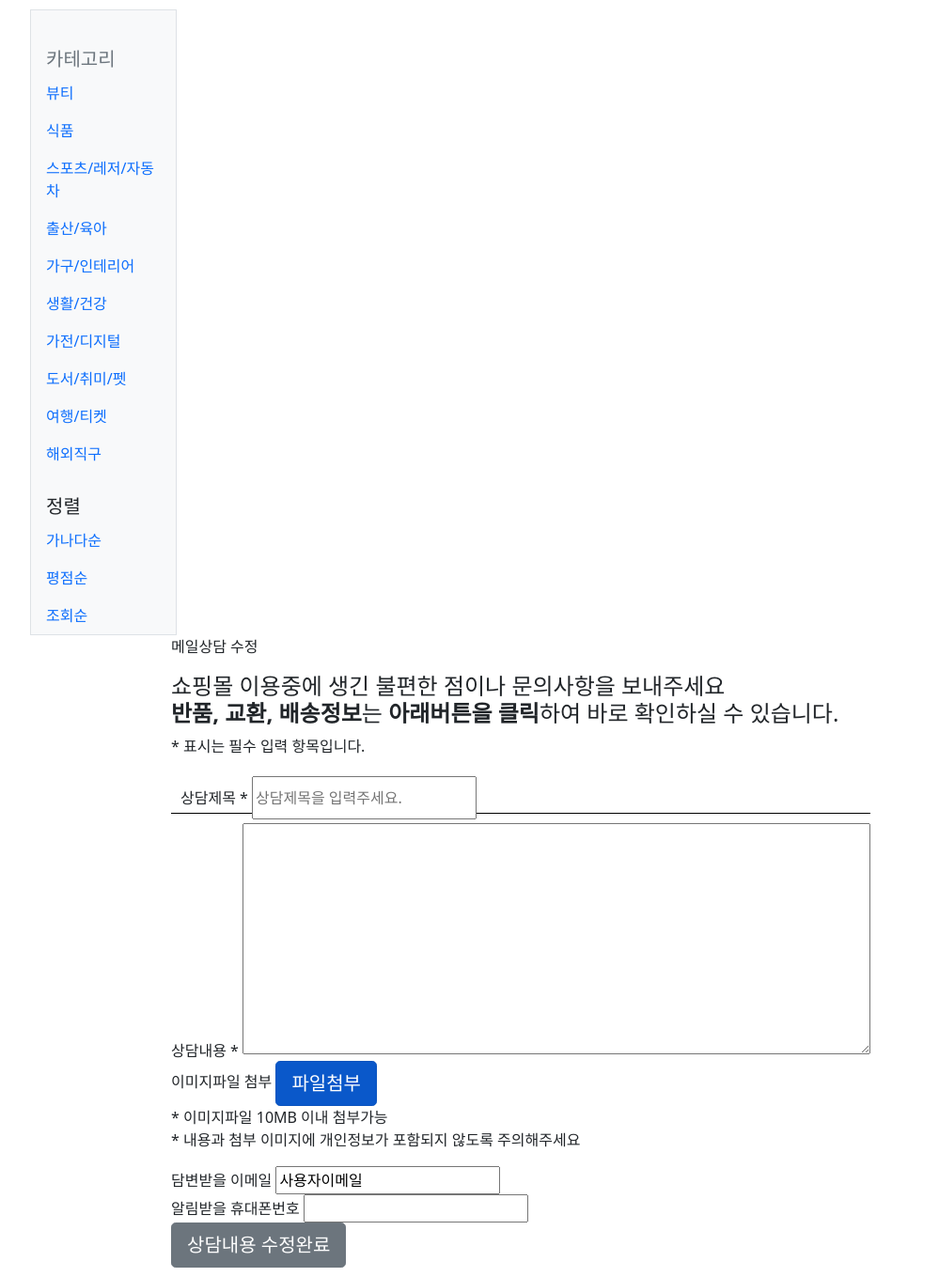
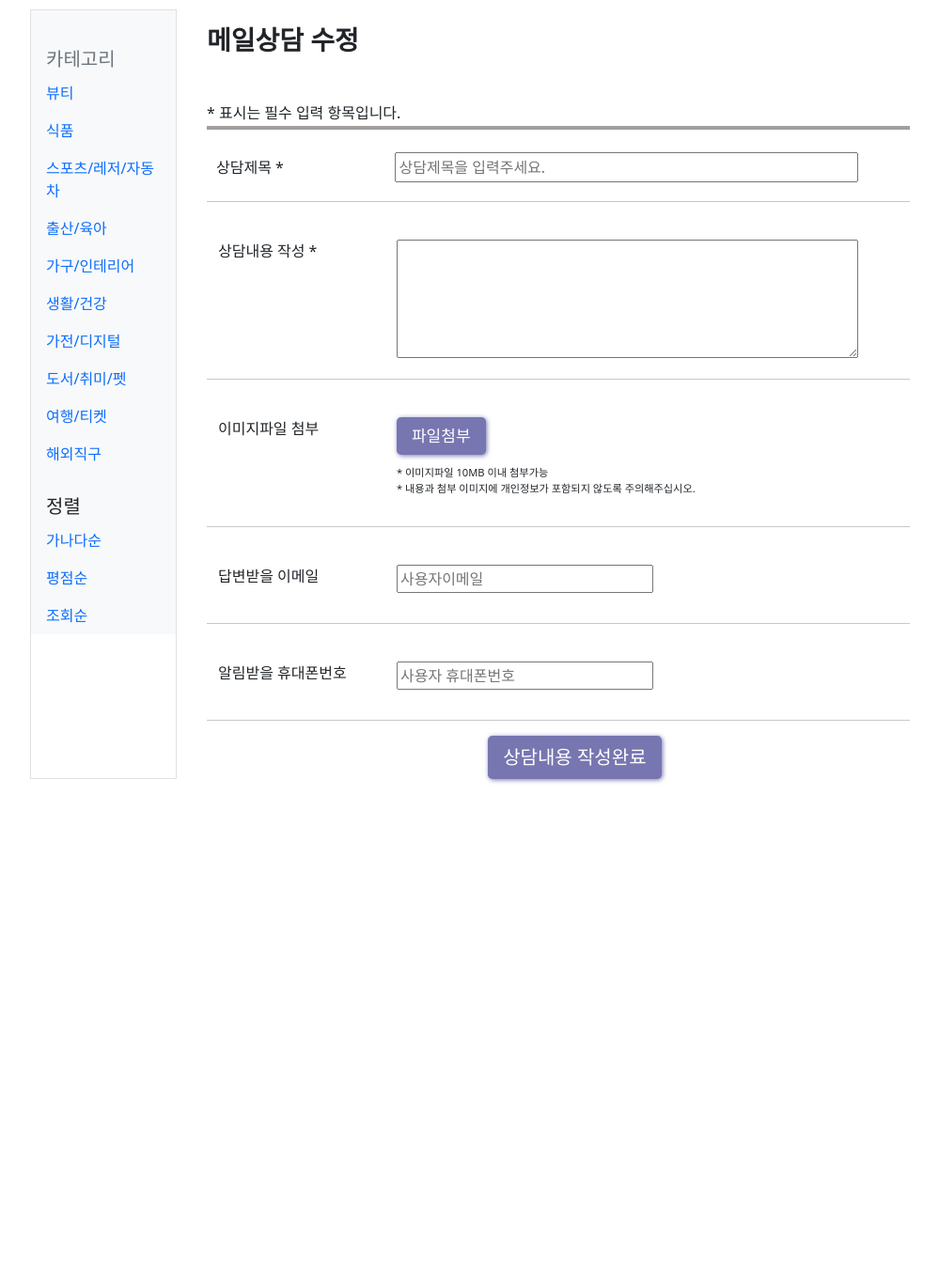
Before and after one commit to RockhoRockho/Project_FG, a Django app: page /wonjun/question_update/ in a window 1440 px wide. Shown: the part 160-1519 px from the top of the page at 94% size, without its empty margins (208-1207 px from the left). After the commit the page ends 993 px from the top, so only its background shows below. Run offline with Django 3.2, Linux system fonts and the light colour scheme; some libraries are stand-ins or nearby versions.

Commit message:
고객센터 중간 저장용

```diff
--- a/static/wonjun/css/question.css
+++ b/static/wonjun/css/question.css
@@ -1,3 +1,93 @@
-.email span{
-    font-size: 100px;
+#wrap{
+    margin-left: 2em;
+    margin-top: 1em;
 }
+h3{
+    font-weight: bold;
+    margin-bottom: 5px;
+}
+#container > div > h4 {
+    font-size: 1em;
+}
+.main_area{
+    margin-top: 3em;
+}
+.re{
+    border-bottom: 4px solid rgb(163, 157, 157);
+    height: 30px;
+}
+.title{
+    width: 100%;
+    margin-left: 0;
+    /* outline: 1px solid red; */
+    border-bottom: none;
+    /* border-bottom: 1px solid #000; */
+}
+
+.title > .row {
+    /* border: 1px solid black; */
+}
+.title > div > div > input{
+    width: 90%;
+    height: 80%;
+}
+/* ----------------------------------------------- */
+.contents{
+    /* outline: 1px solid blue; */
+    margin-top: 2.5em;
+    /* border-bottom: 1px solid #000; */
+}
+.contents > .row > div > textarea{
+    width: 90%;
+}
+.contents > .row {
+    /* border: 1px solid black; */
+    margin-left: 0;
+}
+/* ----------------------------------------------- */
+.file{
+    margin-top: 2.5em;
+}
+.file > .row{
+    margin-left: 0;
+}
+.file > .row > div > button{
+    height: 40px;
+    line-height: 20px;
+    font-size: 17px;
+}
+.file > .row > div > p {
+    margin-top: 1em;
+    font-size: 0.7em;
+}
+/* ----------------------------------------------- */
+.email{
+    margin-top: 2.5em;
+    margin-bottom: 2em;
+}
+.email > .row{
+    margin-left: 0;
+}
+.email input{
+    width: 50%;
+}
+/* ----------------------------------------------- */
+.p_num{
+    margin-top: 2.5em;
+    margin-bottom: 2em;
+}
+.p_num > .row{
+    margin-left: 0;
+}
+.p_num input{
+    width: 50%;
+}
+/* ----------------------------------------------- */
+button{
+    background-color: rgb(119, 118, 177) !important;
+    border: none !important;
+    box-shadow: 1px 1px 5px rgb(119, 118, 177);
+}
+button:last-child{
+    margin-left: 40%;
+}
--- a/static/wonjun/css/question_update.css
+++ b/static/wonjun/css/question_update.css
@@ -1,18 +1,93 @@
 #wrap{
+    margin-left: 2em;
+    margin-top: 1em;
+}
+h3{
+    font-weight: bold;
+    margin-bottom: 5px;
+}
+#container > div > h4 {
+    font-size: 1em;
+}
+.main_area{
+    margin-top: 3em;
+}
+.re{
+    border-bottom: 4px solid rgb(163, 157, 157);
+    height: 30px;
+}
+.title{
     width: 100%;
-    margin: 0 auto;
+    margin-left: 0;
+    /* outline: 1px solid red; */
+    border-bottom: none;
+    /* border-bottom: 1px solid #000; */
 }
-#wraps{
-    width: 1200px;
-    margin: 0 auto;
+
+.title > .row {
+    /* border: 1px solid black; */
 }
-#side_menu{
-    float: left;
+.title > div > div > input{
+    width: 90%;
+    height: 80%;
 }
-#container{
-    float: left;
-    margin-left: 150px;
+/* ----------------------------------------------- */
+.contents{
+    /* outline: 1px solid blue; */
+    margin-top: 2.5em;
+    /* border-bottom: 1px solid #000; */
 }
-.contents > span{
-    vertical-align: middle;
+.contents > .row > div > textarea{
+    width: 90%;
 }
+.contents > .row {
+    /* border: 1px solid black; */
+    margin-left: 0;
+}
+/* ----------------------------------------------- */
+.file{
+    margin-top: 2.5em;
+}
+.file > .row{
+    margin-left: 0;
+}
+.file > .row > div > button{
+    height: 40px;
+    line-height: 20px;
+    font-size: 17px;
+}
+.file > .row > div > p {
+    margin-top: 1em;
+    font-size: 0.7em;
+}
+/* ----------------------------------------------- */
+.email{
+    margin-top: 2.5em;
+    margin-bottom: 2em;
+}
+.email > .row{
+    margin-left: 0;
+}
+.email input{
+    width: 50%;
+}
+/* ----------------------------------------------- */
+.p_num{
+    margin-top: 2.5em;
+    margin-bottom: 2em;
+}
+.p_num > .row{
+    margin-left: 0;
+}
+.p_num input{
+    width: 50%;
+}
+/* ----------------------------------------------- */
+button{
+    background-color: rgb(119, 118, 177) !important;
+    border: none !important;
+    box-shadow: 1px 1px 5px rgb(119, 118, 177);
+}
+button:last-child{
+    margin-left: 40%;
+}
--- a/wonjun/templates/question_update.html
+++ b/wonjun/templates/question_update.html
@@ -1,50 +1,65 @@
 {% extends "base.html" %}
-{% load mathfilters %}
 
 {% block title %}
-Login_Page
+문의사항 수정
 {% endblock %}
+
 {% block stylesheet %}
 {% load static %}
-<link href="{% static 'wonjun/css/question_update.css' %}" rel="stylesheet">
+<link href="{% static 'wonjun/css/question.css' %}" rel="stylesheet">
 {% endblock %}
 
 {% block contents %}
-<div id="wrap" class="col-md-10">
-    <div id="wraps">
+<div class="col-md-10">
+    <div id="wrap">
         <div id="container">
             <div>
-                <p>메일상담 수정</p>
-                <h4>쇼핑몰 이용중에 생긴 불편한 점이나 문의사항을 보내주세요<br>
-                    <strong>반품, 교환, 배송정보</strong>는 <strong>아래버튼을 클릭</strong>하여 바로 확인하실 수 있습니다.</h4>
+                <h3>메일상담 수정</h4>
             </div>
             <form class="main_area" name="main_area">
-                <div>
+                <div class="re">
                     <p>* 표시는 필수 입력 항목입니다.</p>
                 </div>
                 <div class="title">
-                    <span>상담제목 *</span>
-                    <input type="text" placeholder="상담제목을 입력주세요.">
+                    <div class="row">
+                        <span class="col-md-3">상담제목 *</span>
+                        <div class="col-md-9" style="height: 40px;"><input type="text" placeholder="상담제목을 입력주세요."></div>
+                    </div>
                 </div>
+                <hr>
                 <div class="contents">
-                    <span>상담내용 *</span>
-                    <textarea name="content" id="content" cols="70" rows="10"></textarea>
+                    <div class="row">
+                        <span class="col-md-3">상담내용 작성 *</span>
+                        <div class="col-md-9"><textarea name="content" id="content" rows="5"></textarea></div>
+                    </div>
                 </div>
+                <hr>
                 <div class="file">
-                    <span>이미지파일 첨부</span>
-                    <button type="button" class="btn btn-primary btn-lg active">파일첨부</button>
-                    <p>* 이미지파일 10MB 이내 첨부가능<br>
-                        * 내용과 첨부 이미지에 개인정보가 포함되지 않도록 주의해주세요</p>
+                    <div class="row">
+                        <span class="col-md-3">이미지파일 첨부</span>
+                        <div class="col-md-9">
+                            <button type="button" class="btn btn-primary btn-lg active">파일첨부</button>
+                            <p>* 이미지파일 10MB 이내 첨부가능<br>
+                                * 내용과 첨부 이미지에 개인정보가 포함되지 않도록 주의해주십시오.</p>
+                        </div>
+                    </div>
                 </div>
+                <hr>
                 <div class="email">
-                    <span>담변받을 이메일</span>
-                    <input type="email" value="사용자이메일">
+                    <div class="row">
+                        <span class="col-md-3">답변받을 이메일</span>
+                        <div class="col-md-9"><input type="email" placeholder="사용자이메일"></div>
+                    </div>
                 </div>
-                <div>
-                    <span>알림받을 휴대폰번호</span>
-                    <input type="number" name="phone_num">
+                <hr>
+                <div class="p_num">
+                    <div class="row">
+                        <span class="col-md-3">알림받을 휴대폰번호</span>
+                        <div class="col-md-9"><input type="text" name="phone_num" placeholder="사용자 휴대폰번호"></div>
+                    </div>
                 </div>
-                <button type="button" class="btn btn-secondary btn-lg">상담내용 수정완료</button>
+                <hr>
+                <div style="width: 100%;"><button type="button" class="btn btn-primary btn-lg active">상담내용 작성완료</button></div>
             </form>
         </div>
         <div style="clear: both;"></div>
```
Also changed, not shown: wonjun/templates/question.html (+35 -18 lines).
